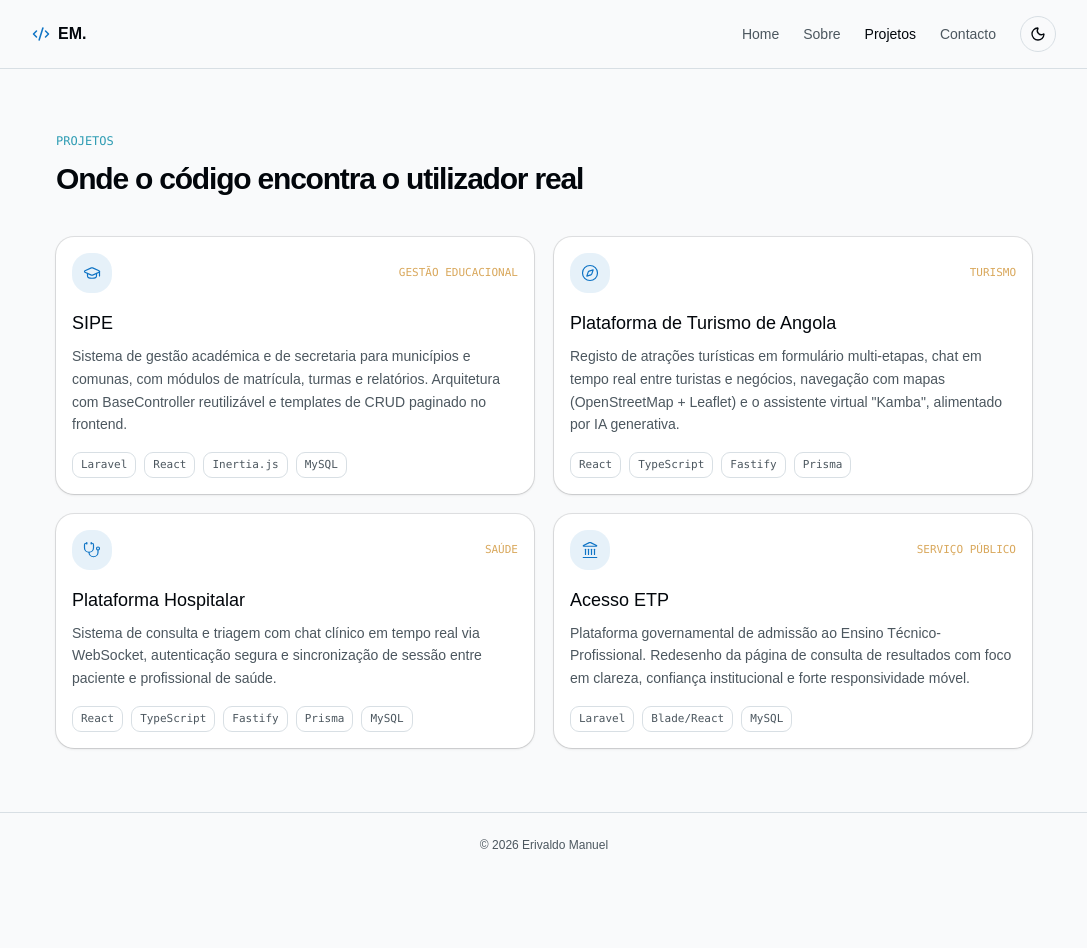
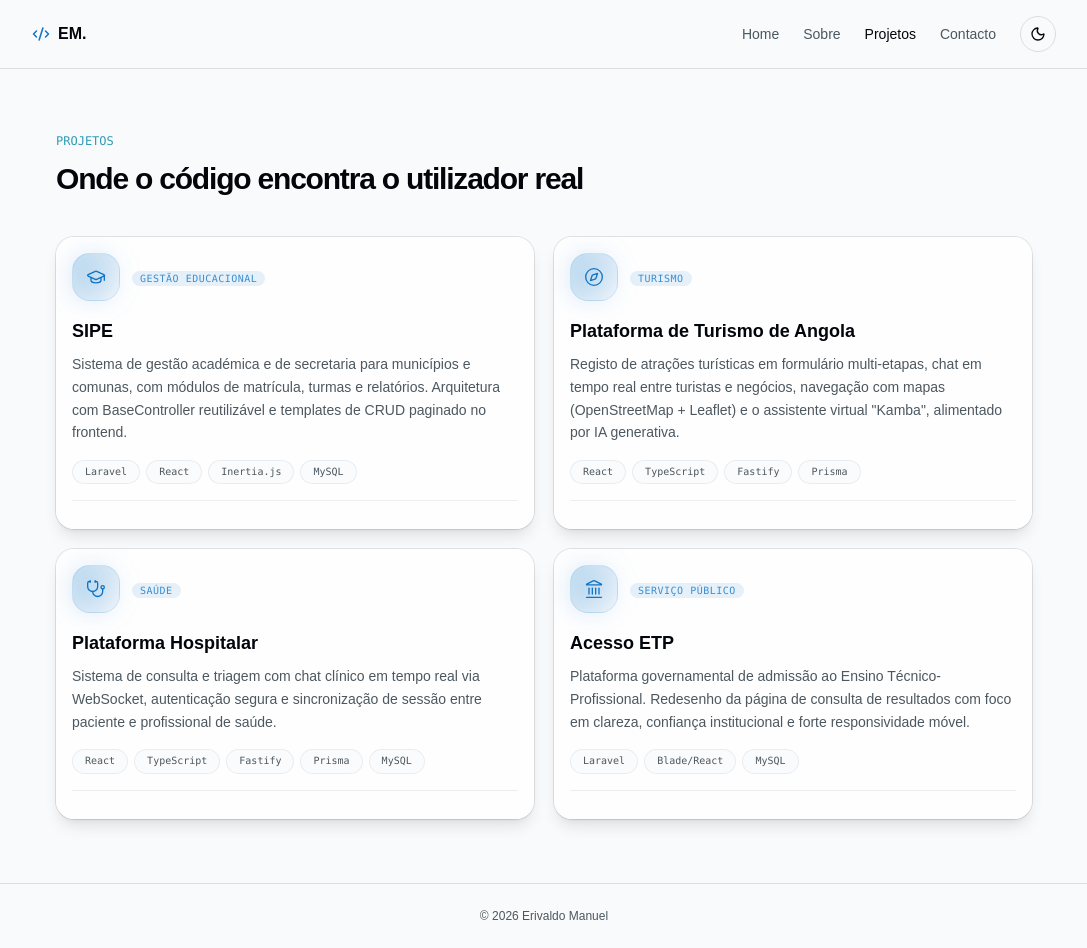
Before and after one commit to Erivaldo07/MY-PORTIFOLIO, a React (Vite) app: page /projetos in a window 1280 px wide. Shown: the whole page, without its empty margins (96-1183 px from the left). Before the commit the page ends 877 px from the top, so only its background shows below. Built offline with nearby package versions, Linux system fonts and the light colour scheme.

Commit message:
projectcard refact

```diff
--- a/src/components/common/ProjectCard.tsx
+++ b/src/components/common/ProjectCard.tsx
@@ -1,5 +1,8 @@
 import { Card, CardHeader, CardTitle, CardContent } from '@/components/ui/card'
 import type { LucideIcon } from 'lucide-react'
+import { useState, useRef, useEffect } from 'react'
+import { ArrowUpRight, ExternalLink, Star, GitFork } from 'lucide-react'
+import {FaGithub} from 'react-icons/fa'
 
 type ProjectCardProps = {
   icon: LucideIcon
@@ -7,32 +10,182 @@ type ProjectCardProps = {
   title: string
   description: string
   stack: string[]
+  image?: string
+  githubUrl?: string
+  liveUrl?: string
+  stars?: number
+  forks?: number
+  featured?: boolean
 }
 
-function ProjectCard({ icon: Icon, tag, title, description, stack }: ProjectCardProps) {
+function ProjectCard({
+  icon: Icon,
+  tag,
+  title,
+  description,
+  stack,
+  image,
+  githubUrl,
+  liveUrl,
+  stars = 0,
+  forks = 0,
+  featured = false
+}: ProjectCardProps) {
+  const [isHovered, setIsHovered] = useState(false)
+  const [mousePosition, setMousePosition] = useState({ x: 0, y: 0 })
+  const cardRef = useRef<HTMLDivElement>(null)
+
+  useEffect(() => {
+    const handleMouseMove = (e: MouseEvent) => {
+      if (!cardRef.current) return
+      const rect = cardRef.current.getBoundingClientRect()
+      const x = ((e.clientX - rect.left) / rect.width - 0.5) * 20
+      const y = ((e.clientY - rect.top) / rect.height - 0.5) * 20
+      setMousePosition({ x, y })
+    }
+
+    if (isHovered) {
+      document.addEventListener('mousemove', handleMouseMove)
+    } else {
+      setMousePosition({ x: 0, y: 0 })
+    }
+
+    return () => document.removeEventListener('mousemove', handleMouseMove)
+  }, [isHovered])
+
   return (
-    <Card className="border-border bg-card shadow-sm transition-all hover:border-primary/50 hover:shadow-md">
-      <CardHeader className="flex flex-row items-center justify-between">
-        <div className="flex h-10 w-10 items-center justify-center rounded-xl bg-primary/10">
-          <Icon size={18} className="text-primary" strokeWidth={1.6} />
+    <div className="group relative h-full">
+      {/* Efeito de glow de fundo */}
+      <div
+        className="absolute -inset-0.5 bg-linear-to-r from-primary/20 via-primary/10 to-primary/20 rounded-2xl opacity-0 group-hover:opacity-100 transition-opacity duration-500 blur-xl"
+        style={{
+          transform: `translate(${mousePosition.x * 0.5}px, ${mousePosition.y * 0.5}px)`
+        }}
+      />
+
+      {/* Badge de featured */}
+      {featured && (
+        <div className="absolute -top-2 -right-2 z-10">
+          <div className="flex items-center gap-1 px-2.5 py-1 bg-linear-to-r from-primary to-primary/80 rounded-full text-[10px] font-medium text-primary-foreground shadow-lg shadow-primary/30">
+            <Star className="w-3 h-3 fill-current" />
+            Destaque
           </div>
-        <span className="font-mono text-[11px] uppercase text-[#D9A85C]">{tag}</span>
+        </div>
+      )}
+
+      <Card
+        ref={cardRef}
+        className="relative h-full border-border bg-card/80 backdrop-blur-sm shadow-lg transition-all duration-500 hover:shadow-2xl overflow-hidden"
+        style={{
+          transform: isHovered
+            ? `perspective(1000px) rotateX(${mousePosition.y * 0.1}deg) rotateY(${mousePosition.x * 0.1}deg) scale(1.02)`
+            : 'perspective(1000px) rotateX(0deg) rotateY(0deg) scale(1)',
+          transition: 'transform 0.3s cubic-bezier(0.34, 1.56, 0.64, 1)'
+        }}
+        onMouseEnter={() => setIsHovered(true)}
+        onMouseLeave={() => setIsHovered(false)}
+      >
+        {/* Gradiente de overlay no hover */}
+        <div className="absolute inset-0 bg-linear-to-br from-primary/5 via-transparent to-transparent opacity-0 group-hover:opacity-100 transition-opacity duration-500" />
+
+        {/* Imagem do projeto (se fornecida) */}
+        {image && (
+          <div className="relative h-48 overflow-hidden">
+            <img
+              src={image}
+              alt={title}
+              className="w-full h-full object-cover transition-transform duration-700 group-hover:scale-110"
+            />
+            <div className="absolute inset-0 bg-linear-to-t from-card to-transparent" />
+          </div>
+        )}
+
+        <CardHeader className={`flex flex-row items-start justify-between ${image ? 'pt-4' : ''}`}>
+          <div className="flex items-center gap-3">
+            <div className="relative">
+              <div className="absolute inset-0 bg-linear-to-r from-primary/20 to-primary/5 rounded-xl blur-md group-hover:blur-xl transition-all duration-300" />
+              <div className="relative flex h-12 w-12 items-center justify-center rounded-xl bg-linear-to-br from-primary/20 to-primary/5 border border-primary/10 group-hover:border-primary/30 transition-all duration-300 group-hover:scale-110">
+                <Icon size={20} className="text-primary group-hover:scale-110 transition-transform duration-300" strokeWidth={1.6} />
+              </div>
+            </div>
+            <div>
+              <span className="font-mono text-[10px] uppercase tracking-wider text-primary/80 bg-primary/10 px-2 py-0.5 rounded-full">
+                {tag}
+              </span>
+            </div>
+          </div>
+
+          {/* Indicador de interação */}
+          <div className="flex items-center gap-1 opacity-0 group-hover:opacity-100 transition-opacity duration-300">
+            <ArrowUpRight className="w-4 h-4 text-muted-foreground group-hover:text-primary transition-colors" />
+          </div>
         </CardHeader>
+
         <CardContent>
-        <CardTitle className="mb-2 text-lg text-foreground">{title}</CardTitle>
-        <p className="mb-4 text-sm leading-relaxed text-muted-foreground">{description}</p>
-        <div className="flex flex-wrap gap-2">
+          <CardTitle className="mb-2 text-lg font-semibold text-foreground group-hover:text-primary transition-colors duration-300">
+            {title}
+          </CardTitle>
+
+          <p className="mb-4 text-sm leading-relaxed text-muted-foreground group-hover:text-foreground/80 transition-colors duration-300">
+            {description}
+          </p>
+
+          {/* Stack de tecnologias */}
+          <div className="flex flex-wrap gap-1.5 mb-4">
             {stack.map((s) => (
               <span
                 key={s}
-              className="rounded-md border border-border px-2 py-1 font-mono text-[11px] text-muted-foreground"
+                className="relative group/tech rounded-full border border-border/50 px-3 py-1 font-mono text-[10px] text-muted-foreground bg-muted/30 hover:bg-primary/10 hover:border-primary/30 hover:text-primary transition-all duration-300 cursor-default"
               >
                 {s}
+                <span className="absolute inset-0 rounded-full bg-primary/5 opacity-0 group-hover/tech:opacity-100 transition-opacity duration-300" />
               </span>
             ))}
           </div>
+
+          {/* Métricas e ações */}
+          <div className="flex items-center justify-between pt-3 border-t border-border/50">
+            <div className="flex items-center gap-4">
+              {stars > 0 && (
+                <div className="flex items-center gap-1 text-muted-foreground hover:text-primary transition-colors">
+                  <Star className="w-3.5 h-3.5 fill-current" />
+                  <span className="text-xs font-medium">{stars}</span>
+                </div>
+              )}
+              {forks > 0 && (
+                <div className="flex items-center gap-1 text-muted-foreground hover:text-primary transition-colors">
+                  <GitFork className="w-3.5 h-3.5" />
+                  <span className="text-xs font-medium">{forks}</span>
+                </div>
+              )}
+            </div>
+
+            <div className="flex items-center gap-2">
+              {githubUrl && (
+                <a
+                  href={githubUrl}
+                  target="_blank"
+                  rel="noopener noreferrer"
+                  className="p-1.5 rounded-lg text-muted-foreground hover:text-foreground hover:bg-primary/10 transition-all duration-300 group/btn"
+                >
+                  <FaGithub className="w-4 h-4 group-hover/btn:scale-110 transition-transform" />
+                </a>
+              )}
+              {liveUrl && (
+                <a
+                  href={liveUrl}
+                  target="_blank"
+                  rel="noopener noreferrer"
+                  className="p-1.5 rounded-lg text-muted-foreground hover:text-primary hover:bg-primary/10 transition-all duration-300 group/btn"
+                >
+                  <ExternalLink className="w-4 h-4 group-hover/btn:scale-110 transition-transform" />
+                </a>
+              )}
+            </div>
+          </div>
         </CardContent>
       </Card>
+    </div>
   )
 }
 
```
Lines whose indentation alone changed are shown as unchanged.
